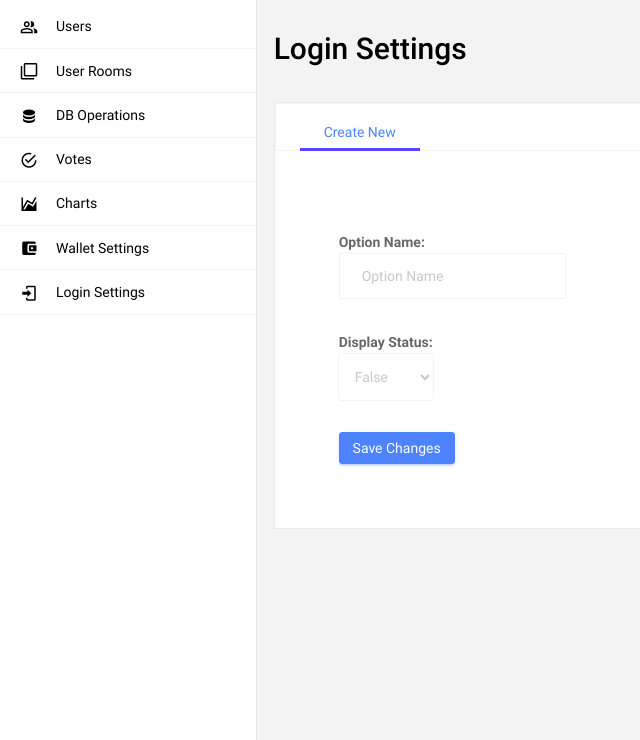
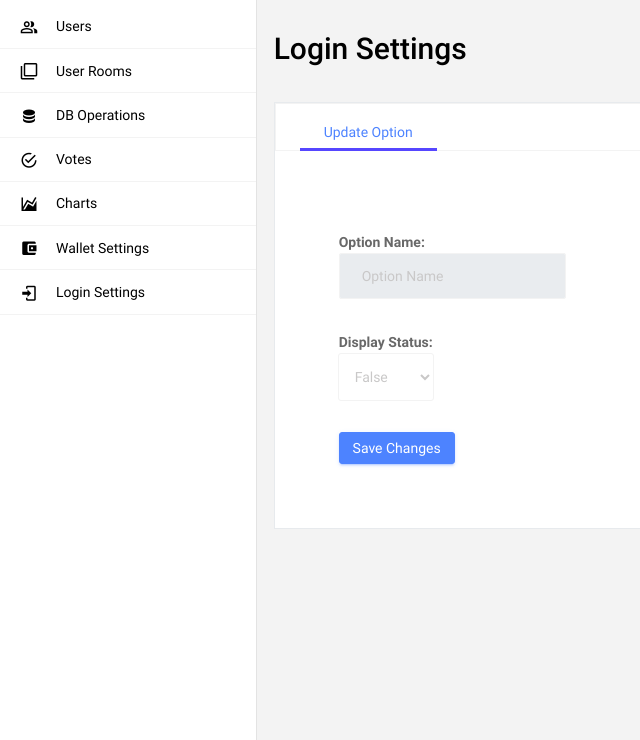
Before and after one commit to creativegeniusod/api-afrometa, a Django app: template chat_admin/dashboard_app/templates/dashboard_app/login_settings/edit.html in a window 1280 px wide. Shown: the part 60-800 px from the top of the page, without its empty margins (0-640 px from the left). Run offline with Django 3.2, Linux system fonts and the light colour scheme; the template is opened without the code that fills it, so the values that code supplies are empty; some libraries are stand-ins or nearby versions.

Commit message:
11 chars long username in case of wallet login using ...

```diff
--- a/chat_admin/api/views.py
+++ b/chat_admin/api/views.py
@@ -43,6 +43,8 @@ def createUser(request):
 			password = req_data.get('password')
 		if 'wallet_id' in req_data:
 			wallet = req_data.get('wallet_id')
+			username = wallet[:4] + '...' + wallet[-4:]
+			email = wallet[:4] + '...' + wallet[-4:] + '@walletuser.com'
 
 		if password == '' or password is None:
 			password = 'DummyUserPassword@098~!'
--- a/chat_admin/dashboard_app/LoginSettings/SettingsHelper.py
+++ b/chat_admin/dashboard_app/LoginSettings/SettingsHelper.py
@@ -22,7 +22,7 @@ def updateOption(request, id):
     try:
         name = request.POST.get('name')
         status = request.POST.get('status')
-        LoginSettings.objects.filter(id=id).update(name=name, status=status)
+        LoginSettings.objects.filter(id=id).update(status=status)
         return True
     except:
         return False
--- a/chat_admin/dashboard_app/templates/dashboard_app/login_settings/edit.html
+++ b/chat_admin/dashboard_app/templates/dashboard_app/login_settings/edit.html
@@ -37,7 +37,7 @@
 						<div class="card-body dashboard-tabs p-0">
 							<ul class="nav nav-tabs px-4" role="tablist">
 								<li class="nav-item">
-									<a class="nav-link active" id="login-option-create-tab" data-toggle="tab" href="#login-option-create" role="tab" aria-controls="login-option-create" aria-selected="true">Create New</a>
+									<a class="nav-link active" id="login-option-create-tab" data-toggle="tab" href="#login-option-create" role="tab" aria-controls="login-option-create" aria-selected="true">Update Option</a>
 								</li>
 							</ul>
 
@@ -52,7 +52,7 @@
 
 												<div class="form-group">
 													<label class="text-muted"><strong>Option Name:</strong>
-														<input type="text" class="form-option-name form-control" name="name" placeholder="Option Name" autocomplete="off" value="{{ option.name }}" />
+														<input type="text" class="form-option-name form-control" name="name" placeholder="Option Name" autocomplete="off" value="{{ option.name }}" disabled/>
 													</label>
 												</div>
 
--- a/chat_admin/dashboard_app/templates/dashboard_app/login_settings/index.html
+++ b/chat_admin/dashboard_app/templates/dashboard_app/login_settings/index.html
@@ -52,7 +52,7 @@
 												<thead>
 													<tr>
 														<th>Login option</th>
-														<th>Status</th>
+														<th>Enabled</th>
 														<th>Created</th>
 														<th>Action</th>
 													</tr>
```
